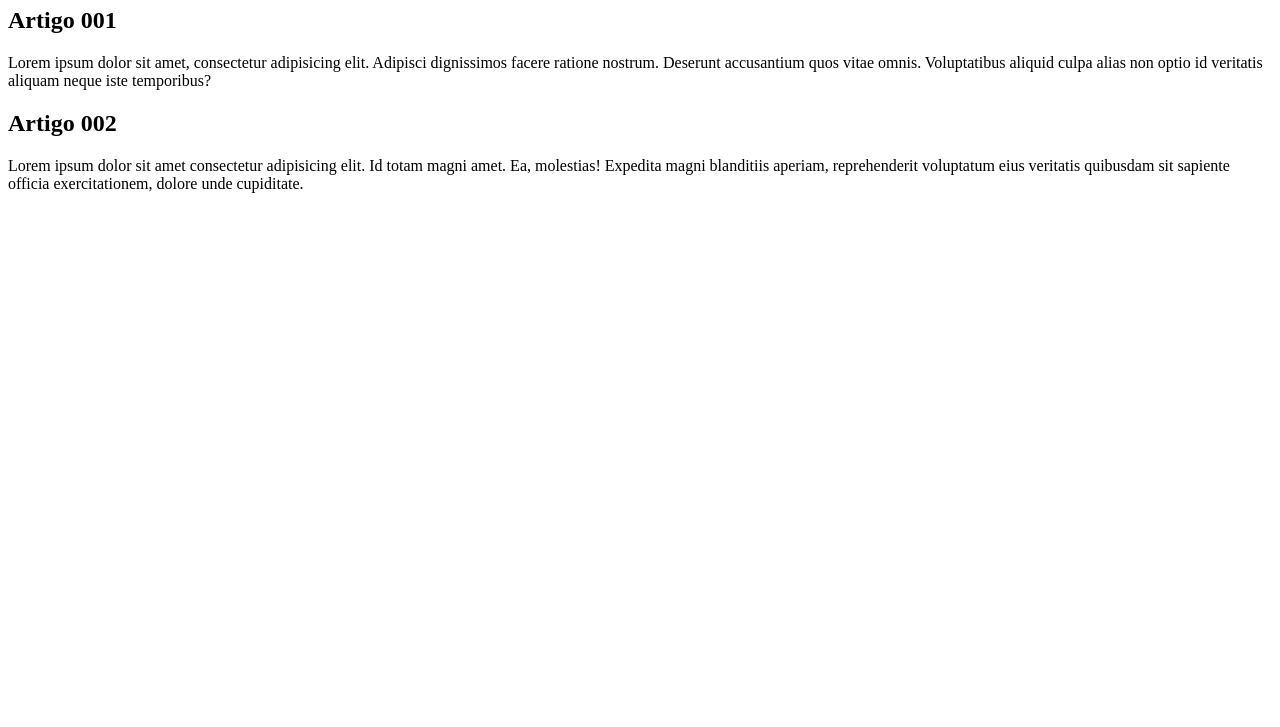
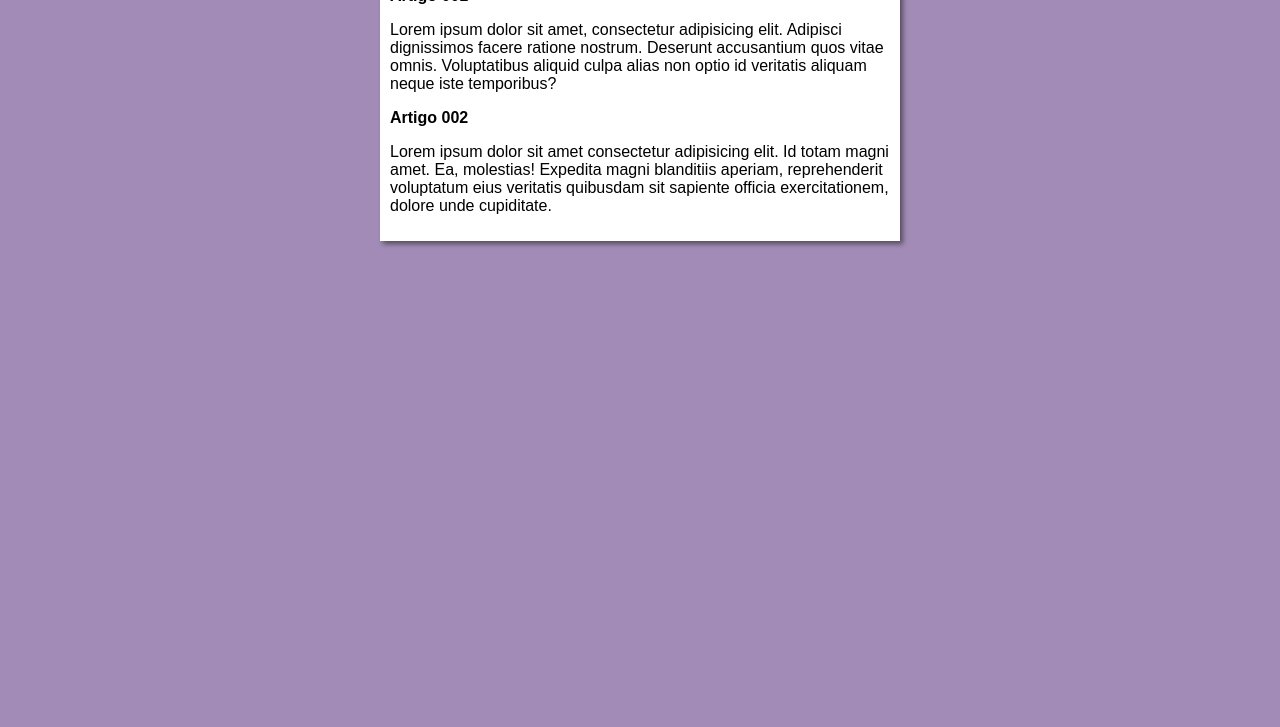
Before and after one commit to DiegoBernardesb/Repositorio-teste, a plain HTML site: page index.html in a window 1280 px wide. Shown: the part 73-800 px from the top of the page. Drawn offline with Linux system fonts and the light colour scheme.

Commit message:
Primeiro desgin do projeto.

```diff
--- /dev/null
+++ b/estilo/style.css
@@ -0,0 +1,15 @@
+*{
+    font-size: 16px;
+    font-family: Arial, Helvetica, sans-serif;
+}
+
+body{
+    background-color: rgba(121, 89, 151, 0.692);
+}
+main{
+    background-color: white;
+    width: 500px;
+    margin: auto;
+    padding: 10px;
+    box-shadow: 3px 3px 5px rgba(0, 0, 0, 0.473);
+}
--- a/index.html
+++ b/index.html
@@ -5,6 +5,7 @@
     <meta http-equiv="X-UA-Compatible" content="IE=edge">
     <meta name="viewport" content="width=device-width, initial-scale=1.0">
     <title>Primeiro site</title>
+    <link rel="stylesheet" href="estilo/style.css">
 
 </head>
 <body>
```
